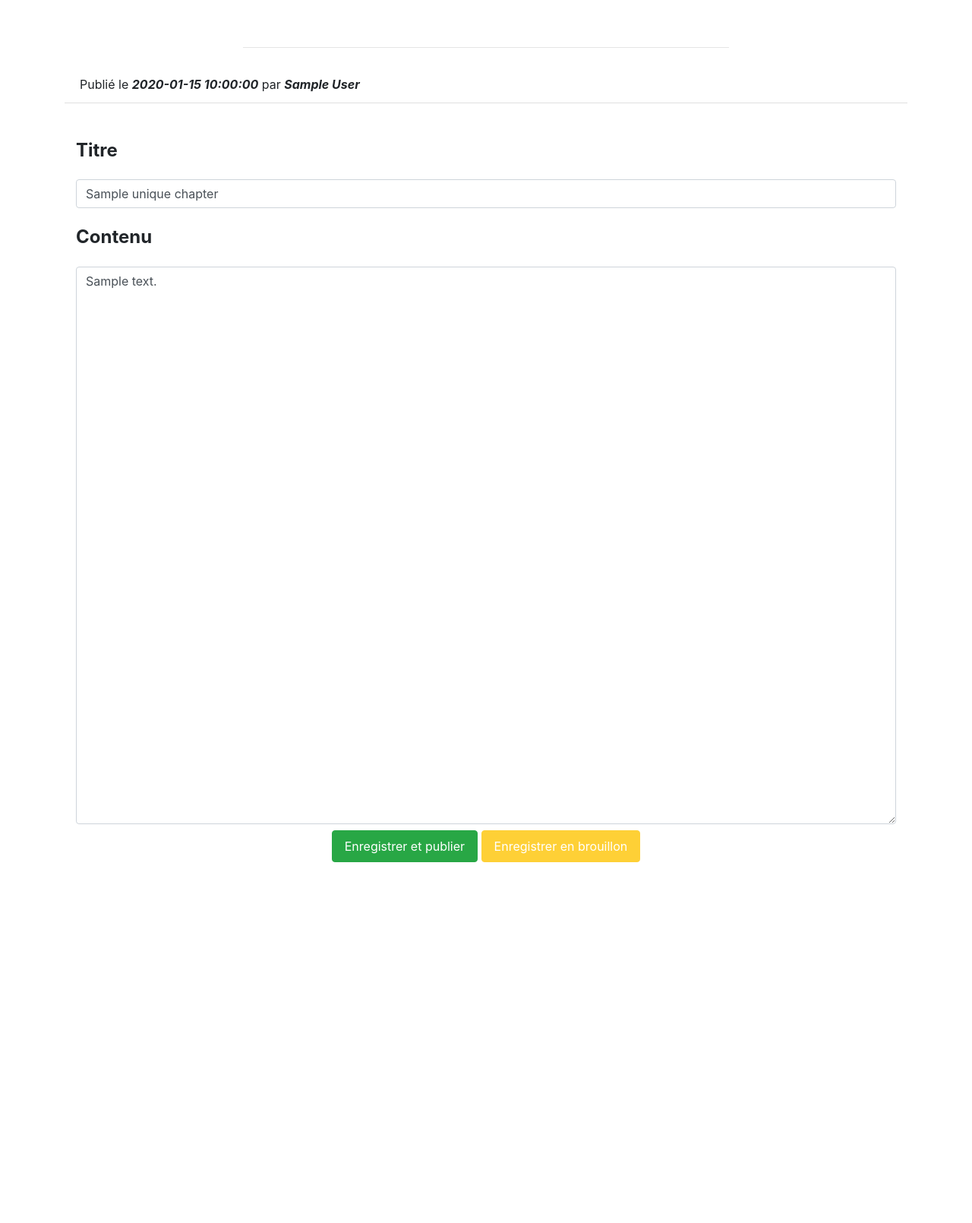
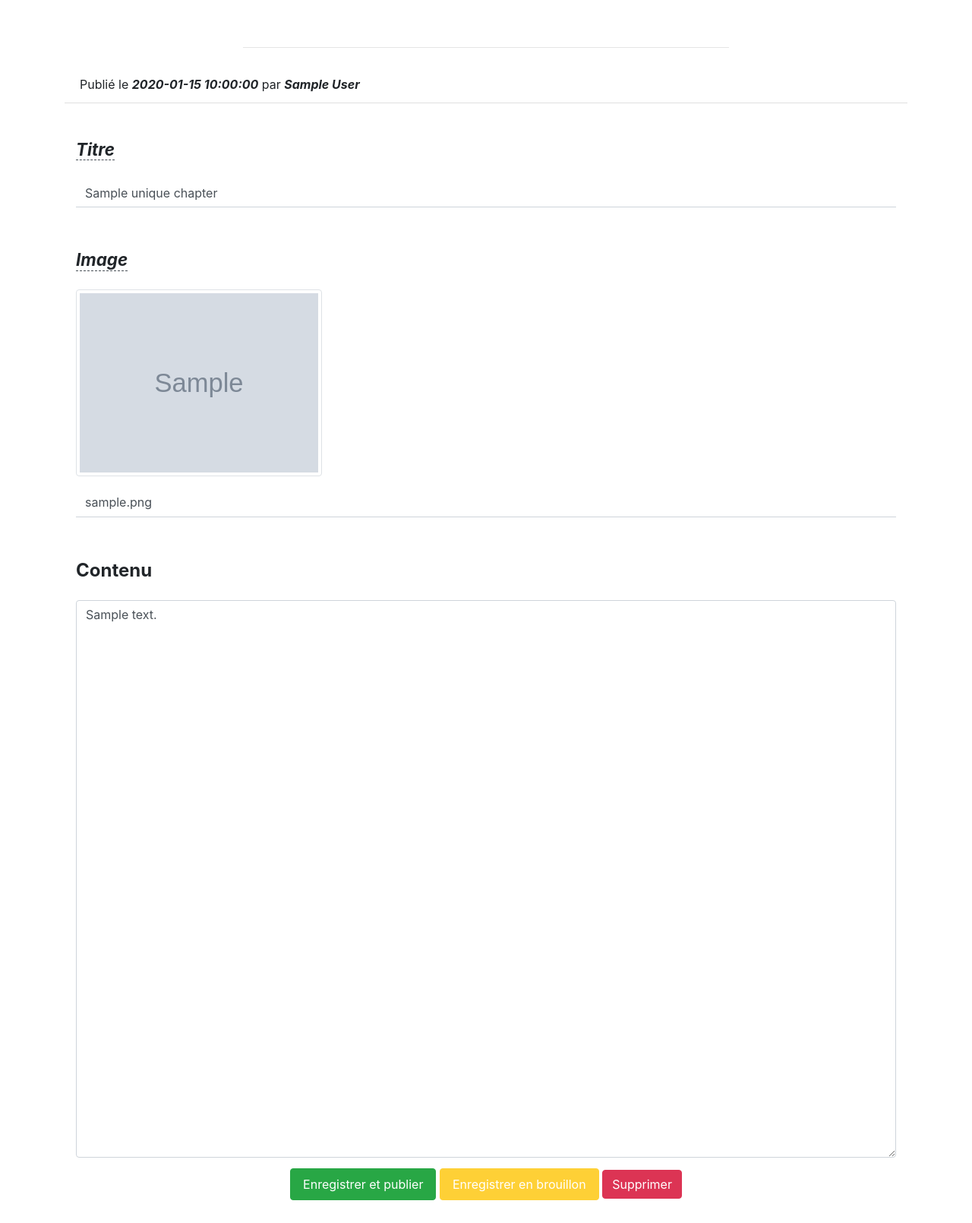
Before and after one commit to GitNico-D/Projet_4, a PHP site: template templates/modifying_chapter.html.twig in a window 1280 px wide. Shown: the part 262-1872 px from the top of the page at 76% size. Before the commit the page ends 1397 px from the top, so only its background shows below. Run offline with PHP 8.4, Linux system fonts and the light colour scheme; the template is opened without the code that fills it: most values are stand-ins (such as "Sample title", 1, 10 or a date in 2020); grey boxes marked "Sample" are stand-in pictures; style sheets or scripts are compiled from the project's sources; some libraries are stand-ins or nearby versions.

Commit message:
Update all views

```diff
--- a/templates/adding_chapter.html.twig
+++ b/templates/adding_chapter.html.twig
@@ -19,10 +19,14 @@
                 <input type="text" class="form-control writingForm-authorInput" id="chapterAuthor" name="chapterAuthor" value="Jean">
                 <label for="chapterTitle" class=" writingForm-labelTitle">Titre du chapitre</label>
                 <input type="text" class="form-control writingForm-titleInput" id="chapterTitle" name="chapterTitle">
+                <label for="chapterImg" class="writingForm-labelImg">Image du chapitre</label>
+                <input type="text" class="form-control writingForm-imgInput" id="chapterImg" name="chapterImg" value="Ajouter l'url ou le chemin d'accès à votre image">
                 <label for="chapterContent" class="writingForm-labelContent">Contenu</label>
                 <textarea type="text" class="form-control writingForm-contentTextarea" id="chapterContent" name="chapterContent"></textarea>
                 <div class="text-center">
-                    <button type="submit" class="btn writingForm-btn my-3">Enregistrer chapitre</button>
+                    <button type="submit" name="saveAndPublish" class="btn savePublish-btn my-2">Enregistrer et publier</button>
+                    <button type="submit" name="saveDraft" class="btn saveDraft-btn my-2">Enregistrer en brouillon</button>
+                    {# <button type="submit" class="btn writingForm-btn my-3">Enregistrer chapitre</button> #}
                 </div>
             </div>
         </form>
--- a/templates/home_page.html.twig
+++ b/templates/home_page.html.twig
@@ -54,7 +54,9 @@
                 <div class="col-md-4">
                     <div class="chapter-card my-4">
                         <h4 class="chapter-card-header">{{ chapter.title }}</h4>
-                        <img src={{ chapter.imgUrl }}>
+                        {% if chapter.imgUrl is not null %}
+                            <img src={{ chapter.imgUrl }}>
+                        {% endif %}
                         <p class="chapter-card-body text-muted">
                             Publié le
                             <span class="font-italic">{{ chapter.createDate }}</span>
--- a/templates/modifying_chapter.html.twig
+++ b/templates/modifying_chapter.html.twig
@@ -1,6 +1,6 @@
 {% extends "/layout.html.twig" %}
 
-{% block pageTitle %} Modifcation de chapitre | {{ parent() }} {% endblock pageTitle %}
+{% block pageTitle %} Modification de chapitre | {{ parent() }} {% endblock pageTitle %}
 
 {% block mainHeader %}
 <div class="page-title text-center">
@@ -23,15 +23,21 @@
         </p>
     </div>
     <div class="container">
-        <form action="/applyUpdateChapter/{{ uniqueChapter.id }}" method="post">
+        <form action="/updateChapterAction/{{ uniqueChapter.id }}" method="post">
             <div class="form-group">
-                <label for="chapterTitle" class="h4 bold my-4 text-left">Titre</label>
-                <input type="text" class="form-control" id="chapterTitle" name="chapterTitle" value="{{ uniqueChapter.title }}">
+                <label for="chapterTitle" class="h4 bold my-4 text-left updateForm-labeltitle">Titre</label>
+                <input type="text" class="form-control updateForm-titleinput" id="chapterTitle" name="chapterTitle" value="{{ uniqueChapter.title }}">
+                <label for="chapterTitle" class="h4 bold my-4 text-left updateForm-labelimg">Image</label>
+                {% if uniqueChapter is not null %}
+                    <p><img src="{{ uniqueChapter.imgUrl }}" alt="" class="img-thumbnail"></p>
+                {% endif %}
+                <input type="text" class="form-control updateForm-imginput" id="chapterImg" name="chapterImg" value="{{ uniqueChapter.imgUrl ?? 'Aucune image' }}">
                 <label for="chapterContent" class="h4 bold my-4">Contenu</label>
                 <textarea type="text" class="form-control text-justify" id="chapterContent" name="chapterContent" rows="30" >{{ uniqueChapter.content | raw }}</textarea>
                 <div class="text-center">
                     <button type="submit" name="saveAndPublish" class="btn savePublish-btn my-2">Enregistrer et publier</button>
                     <button type="submit" name="saveDraft" class="btn saveDraft-btn my-2">Enregistrer en brouillon</button>
+                    <a href="/deleteChapter/{{ uniqueChapter.id }}" class="btn updateForm-deletebtn my-3">Supprimer</a>
                 </div>
             </div>
         </form>
@@ -39,7 +45,7 @@
     <div class="text-center">
         {% if isAdmin %}
             <div class="modifyPage-return text-center">
-                <a href="/adminView">Retour à la page d'administration</a>
+                <i class="fas fa-arrow-left"></i><a href="/adminView">Retour à la page d'administration</a></i>
             </div>
         {% endif %}
     </div>
```
Also changed, not shown: templates/_navbar_admin.html.twig (+8 -5 lines), templates/admin_page.html.twig (+6 -6 lines), templates/reading_chapter.html.twig (+21 -3 lines).
